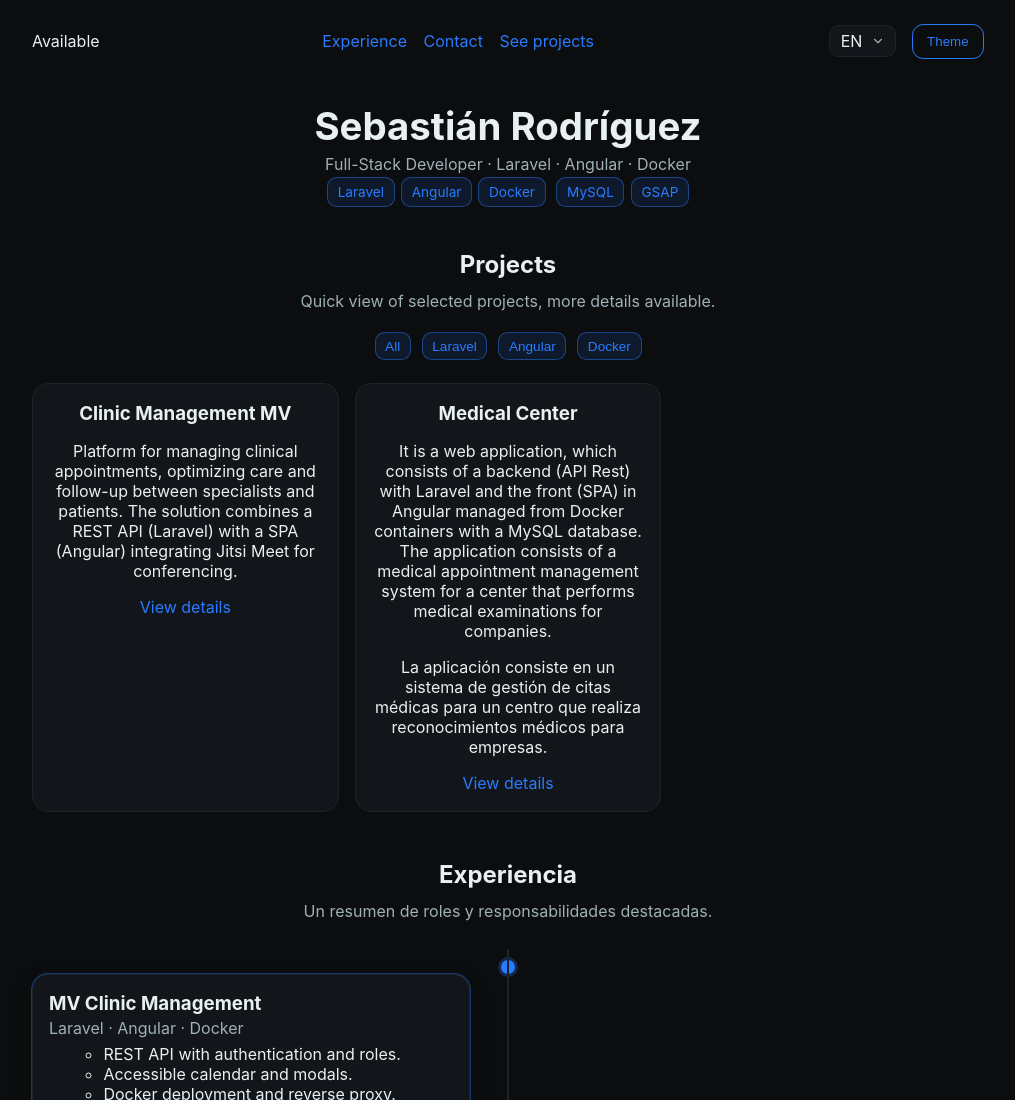
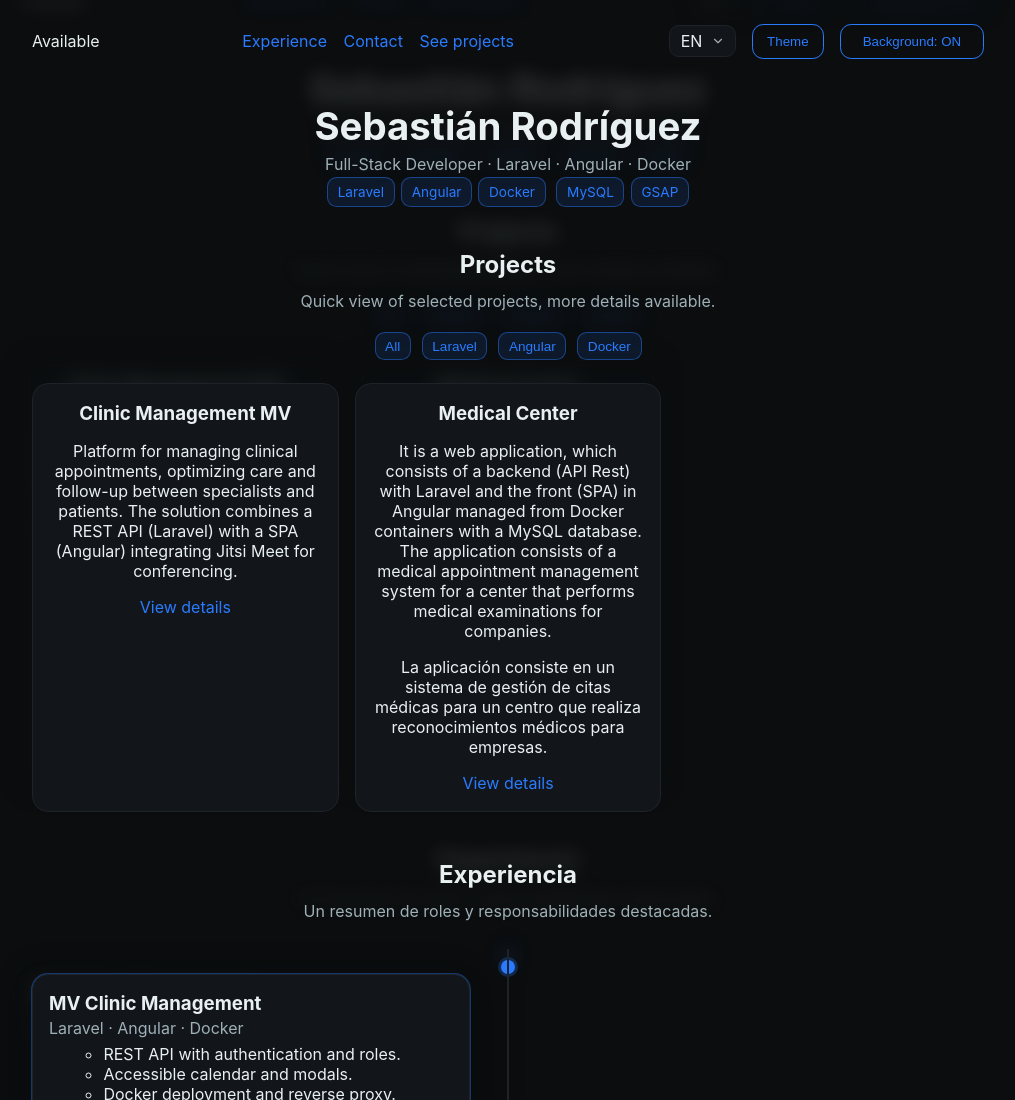
Before and after one commit to SebasRodMag/web-bio, a plain HTML site: page index.html in a window 1280 px wide. Shown: the top 1100 px of the page, without its empty margins (132-1147 px from the left). Drawn offline with nearby package versions, Linux system fonts and the light colour scheme.

Commit message:
feat: Add parallax background effect and toggle button for background visibility

```diff
--- a/index.html
+++ b/index.html
@@ -16,6 +16,7 @@
 </head>
 
 <body>
+    <div id="bg-ghost" aria-hidden="true"></div>
     <div class="wrap">
         <!-- Header -->
         <header>
@@ -34,6 +35,9 @@
                     </select>
                     <button class="btn" id="themeToggle" aria-label="Cambiar tema"
                         data-i18n="actions.theme">Tema</button>
+                    <button class="btn toggle-btn" id="bgToggle" type="button" aria-pressed="true">
+                        <span data-i18n="actions.bg.on">Fondo: ON</span>
+                    </button>
                 </div>
             </div>
 
--- a/js/main.js
+++ b/js/main.js
@@ -25,6 +25,8 @@ document.addEventListener('DOMContentLoaded', () => {
             'filter.all': 'Todos', 'filter.laravel': 'Laravel', 'filter.angular': 'Angular', 'filter.docker': 'Docker',
             'modal.quick.gc': 'Gestión Clinica MV',
             'modal.quick.cm': 'Centro Médico',
+            'actions.bg.on': 'Fondo: ON',
+            'actions.bg.off': 'Fondo: OFF',
 
 
             // Cards (descripciones breves)
@@ -68,6 +70,8 @@ document.addEventListener('DOMContentLoaded', () => {
             'filter.all': 'All', 'filter.laravel': 'Laravel', 'filter.angular': 'Angular', 'filter.docker': 'Docker',
             'modal.quick.gc': 'Clinic Management MV',
             'modal.quick.cm': 'Medical Center',
+            'actions.bg.on': 'Background: ON',
+            'actions.bg.off': 'Background: OFF',
 
             // Cards
             'card.mv.title': 'MV Clinic Management',
@@ -267,4 +271,93 @@ document.addEventListener('DOMContentLoaded', () => {
             c.style.display = (tag === 'all' || tags.includes(tag)) ? '' : 'none';
         });
     }));
+
+    // ===== Fondo “reflejo” con parallax =====
+    (() => {
+        const ghost = document.getElementById('bg-ghost');
+        const source = document.querySelector('.wrap');
+        if (!ghost || !source) return;
+
+        // Clonamos el contenido principal
+        const clone = source.cloneNode(true);
+
+        // Higiene: evita conflictos de IDs/JS en el clon
+        clone.querySelectorAll('[id]').forEach(el => el.removeAttribute('id'));
+        // Desactiva enlaces/inputs dentro del clon
+        clone.querySelectorAll('a, button, input, select, textarea').forEach(el => {
+            el.setAttribute('tabindex', '-1');
+            el.removeAttribute('href');
+            el.disabled = true;
+        });
+
+        // Opcional: elimina el modal del clon si lo tuviera
+        clone.querySelectorAll('#modal').forEach(el => el.remove());
+
+        ghost.appendChild(clone);
+
+        // Parallax suave (≈30–50% de la velocidad del scroll)
+        const factor = 0.45; // ajusta a gusto (0.2 = más lejano, 0.5 = más cercano)
+        let ticking = false, lastY = 0;
+
+        const update = () => {
+            document.documentElement.style.setProperty('--bg-parallax', `${-lastY * factor}px`);
+            ticking = false;
+        };
+
+        const onScroll = () => {
+            lastY = window.scrollY || window.pageYOffset;
+            if (!ticking) {
+                requestAnimationFrame(update);
+                ticking = true;
+            }
+        };
+
+        // Inicializa posición
+        onScroll();
+        window.addEventListener('scroll', onScroll, { passive: true });
+    })();
+
+    // ===== Toggle fondo “reflejo” ON/OFF =====
+
+    // Estado inicial del efecto de fondo
+    const BG_KEY = 'bgghost';
+    const savedBgGhost = localStorage.getItem(BG_KEY); // 'on' | 'off' | null
+    // Por defecto: ON
+    document.documentElement.setAttribute('data-bgghost', savedBgGhost === 'off' ? 'off' : 'on');
+
+    function syncBgButtonLabel() {
+        const btn = document.getElementById('bgToggle');
+        if (!btn) return;
+        const on = document.documentElement.getAttribute('data-bgghost') !== 'off';
+        btn.setAttribute('aria-pressed', String(on));
+        // Actualiza el texto según idioma
+        const key = on ? 'actions.bg.on' : 'actions.bg.off';
+        const label = (I18N[currentLang]?.[key]) || (I18N[DEFAULT_LANG]?.[key]) || (on ? 'Fondo: ON' : 'Fondo: OFF');
+        // Si pusiste <span data-i18n> dentro, actualiza su textContent:
+        const span = btn.querySelector('[data-i18n]');
+        if (span) { span.textContent = label; span.setAttribute('data-i18n', key); }
+        else { btn.textContent = label; } // fallback si quitaste el span
+    }
+
+    applyI18n(currentLang);
+    syncBgButtonLabel();
+
+    langSelect?.addEventListener('change', () => {
+        currentLang = langSelect.value;
+        localStorage.setItem('lang', currentLang);
+        applyI18n(currentLang);
+        syncBgButtonLabel(); // <—
+    });
+
+    const bgToggle = document.getElementById('bgToggle');
+    if (bgToggle) {
+        bgToggle.addEventListener('click', () => {
+            const isOn = document.documentElement.getAttribute('data-bgghost') !== 'off';
+            const next = isOn ? 'off' : 'on';
+            document.documentElement.setAttribute('data-bgghost', next);
+            localStorage.setItem(BG_KEY, next);
+            syncBgButtonLabel();
+        });
+    }
+
 });
--- a/style.css
+++ b/style.css
@@ -12,6 +12,12 @@
     --icon-size: clamp(18px, 1.6vw, 24px);
     --icon-shadow: drop-shadow(0 0 0 rgba(0, 0, 0, 0));
     --icon-shadow-hover: drop-shadow(0 1px 3px rgba(0, 0, 0, .25));
+    --bg-ghost-blur: 10px;
+    --bg-ghost-scale: 1.03;
+    --bg-ghost-bright: .95;
+    --bg-ghost-contrast: 1.05;
+    --bg-ghost-sat: .95;
+    --bg-ghost-opacity: .20;
 }
 
 [data-theme="light"] {
@@ -25,9 +31,20 @@
         drop-shadow(0 0 1px rgba(0, 0, 0, .20)) drop-shadow(0 2px 6px rgba(0, 0, 0, .14));
     --icon-shadow-hover:
         drop-shadow(0 0 1px rgba(0, 0, 0, .22)) drop-shadow(0 3px 10px rgba(0, 0, 0, .20));
+    --bg-ghost-blur: 10px;
+    /*Estaba a 9px*/
+    --bg-ghost-bright: 1.02;
+    --bg-ghost-contrast: 1.18;
+    /*Estaba a 1.08*/
+    --bg-ghost-sat: 1.05;
+    --bg-ghost-opacity: .40;
+    /*Estaba a .28*/
 }
 
-/* Reset básico */
+[data-bgghost="off"] #bg-ghost {
+    display: none;
+}
+
 * {
     box-sizing: border-box
 }
@@ -55,12 +72,14 @@ a:hover {
 }
 
 .wrap {
+    position: relative;
+    z-index: 1;
     max-width: var(--maxw);
     margin: 0 auto;
     padding: 24px
 }
 
-/* Header (usa .topbar si quieres esos estilos en vez de header genérico) */
+/* Header */
 header {
     display: flex;
     align-items: center;
@@ -72,7 +91,7 @@ nav a {
     margin-right: 12px
 }
 
-/* Botones y chips (UNICA versión) */
+/* Botones y chips */
 .btn {
     border: 1px solid var(--accent);
     color: var(--accent);
@@ -121,7 +140,6 @@ nav a {
     margin: 0
 }
 
-/* Coincidir con tu HTML (.hero-cta) */
 .hero-cta {
     display: flex;
     gap: 10px;
@@ -192,7 +210,7 @@ h2 {
     text-align: center
 }
 
-/* Modal (UNICA versión con transición) */
+/* Modal */
 .modal {
     position: fixed;
     inset: 0;
@@ -304,7 +322,7 @@ body.lock-scroll {
     font-size: .95rem
 }
 
-/* -------- Página de detalle (TOC) -------- */
+/* -------- Página de detalle -------- */
 .layout {
     display: grid;
     grid-template-columns: 260px 1fr;
@@ -504,13 +522,13 @@ article.card img {
 /*Clases para la sección de contacto*/
 .hero-cta.contact {
     display: flex;
-    flex-direction: raw;
+    flex-direction: row;
     align-items: flex-start;
     /* icono + texto alineados a la izquierda */
     gap: .35rem;
 }
 
-/* Cada fila (p) icono + link */
+/* Cada fila p icono + link */
 .hero-cta.contact p {
     display: inline-flex;
     align-items: center;
@@ -518,7 +536,7 @@ article.card img {
     margin: .2rem 0;
 }
 
-/* Iconos: tamaño fluido, 1:1, que no se deformen */
+/* Tamaño fluido de los iconos con el cambio de tamaño según el widescreen, 1:1, no se deformen */
 .contact-icon {
     width: var(--icon-size);
     height: var(--icon-size);
@@ -534,21 +552,76 @@ article.card img {
     transition: filter .15s ease, transform .15s ease;
 }
 
-/* Enlaces: mejor click-target */
+/* Para mejorar el click-target de los enlaces */
 .hero-cta.contact a {
     line-height: 1.2;
 }
 
-/* Realce al pasar el ratón/foco */
+/* Realce al pasar el ratón */
 .hero-cta.contact a:hover .contact-icon,
 .hero-cta.contact a:focus-visible .contact-icon {
     filter: var(--icon-shadow-hover);
     transform: translateY(-1px);
 }
 
-/* En móviles estrechos, un poco más de aire */
 @media (max-width:480px) {
     .hero-cta.contact {
         gap: .5rem;
     }
 }
+
+/* ---- Background ---- */
+/* Fondo “reflejo” desenfocado con parallax */
+#bg-ghost {
+    position: fixed;
+    inset: -28px;
+    /* sangría para que el blur no recorte bordes */
+    z-index: 0;
+    pointer-events: none;
+    user-select: none;
+    filter:
+        blur(var(--bg-ghost-blur)) saturate(var(--bg-ghost-sat)) contrast(var(--bg-ghost-contrast)) brightness(var(--bg-ghost-bright));
+    opacity: var(--bg-ghost-opacity);
+    /* intensidad del reflejo */
+    transform: translateY(var(--bg-parallax, 0px)) scale(var(--bg-ghost-scale));
+    will-change: transform;
+
+}
+
+/* Ajustes por tema */
+[data-theme="light"] #bg-ghost {
+    mix-blend-mode: multiply;
+    /*     filter: blur(18px) saturate(.95) brightness(1.06);
+    opacity: .24; */
+}
+
+[data-theme="dark"] #bg-ghost {
+    mix-blend-mode: normal;
+    /*     filter: blur(14px) saturate(.85) brightness(.92);
+    opacity: .14; */
+}
+
+#bg-ghost .wrap {
+    max-width: var(--maxw);
+    margin: 0 auto;
+    opacity: 1;
+}
+
+/* ----Boton de toggle del fondo ---- */
+
+/* Ancho estable para ES/EN y ON/OFF */
+.toggle-btn {
+    min-inline-size: 9rem;
+    /* cubre "Background: OFF" en inglés */
+    display: inline-flex;
+    justify-content: center;
+    white-space: nowrap;
+    margin-left: 1rem;
+}
+
+/* Un poco más compacto en móviles estrechos */
+@media (max-width: 480px) {
+    .toggle-btn {
+        min-inline-size: 9.5rem;
+    }
+}
```
